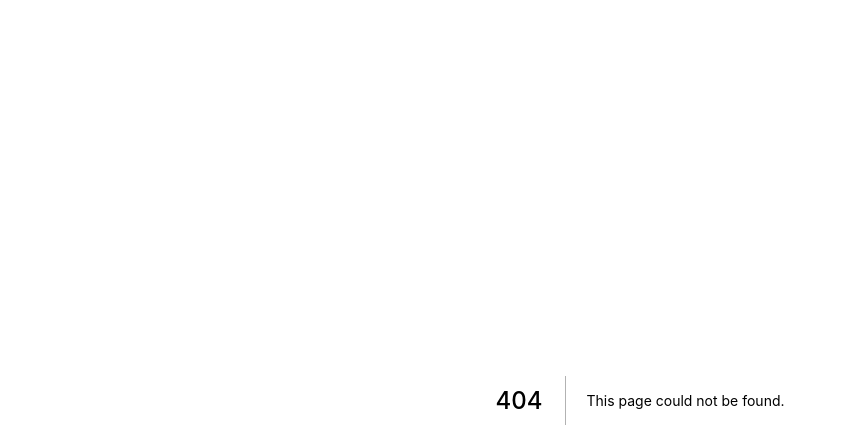
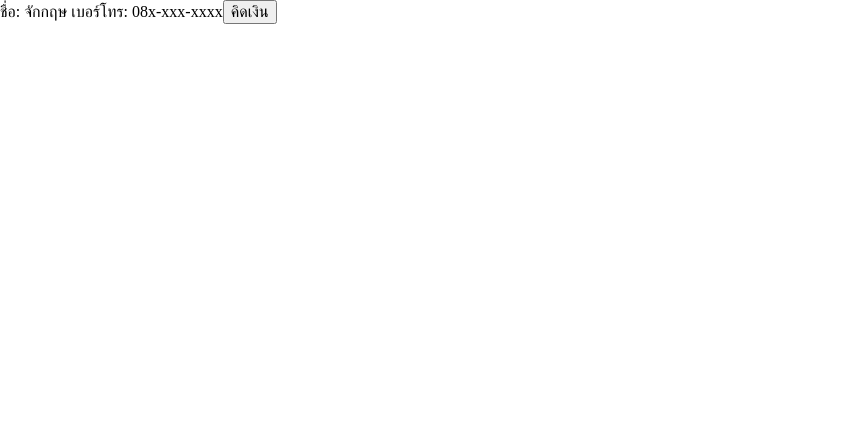
Before and after one commit to WiNloSt/domo-shop, a Next.js app: page /member in a window 1280 px wide. Before the commit this address had no page. Shown: the top 448 px of the page, without its empty margins (0-847 px from the left). Built offline with nearby package versions, Linux system fonts and the light colour scheme.

Commit message:
Add more pages for billing flow

```diff
--- /dev/null
+++ b/pages/bill.js
@@ -0,0 +1,3 @@
+const Bill = () => <div>เลขโต๊ะ</div>
+
+export default Bill
--- a/pages/index.js
+++ b/pages/index.js
@@ -6,7 +6,7 @@ const Index = props => (
   <Layout>
     <CenterContainer>
       <ButtonContainer>
-        <Link href="/guest">
+        <Link href="/bill">
           <Button big style={{ maxWidth: 180, width: '100%' }}>
             ทั่วไป
           </Button>
@@ -28,6 +28,7 @@ export default Index
 injectGlobal`
   html, body {
     font-size: 16px;
+    line-height: 1.6;
   }
 `
 
--- /dev/null
+++ b/pages/member.js
@@ -0,0 +1,11 @@
+import Link from 'next/link'
+
+const Member = () => (
+  <span>
+    ชื่อ: จักกฤษ เบอร์โทร: 08x-xxx-xxxx<Link href="/bill">
+      <button>คิดเงิน</button>
+    </Link>
+  </span>
+)
+
+export default Member
```
